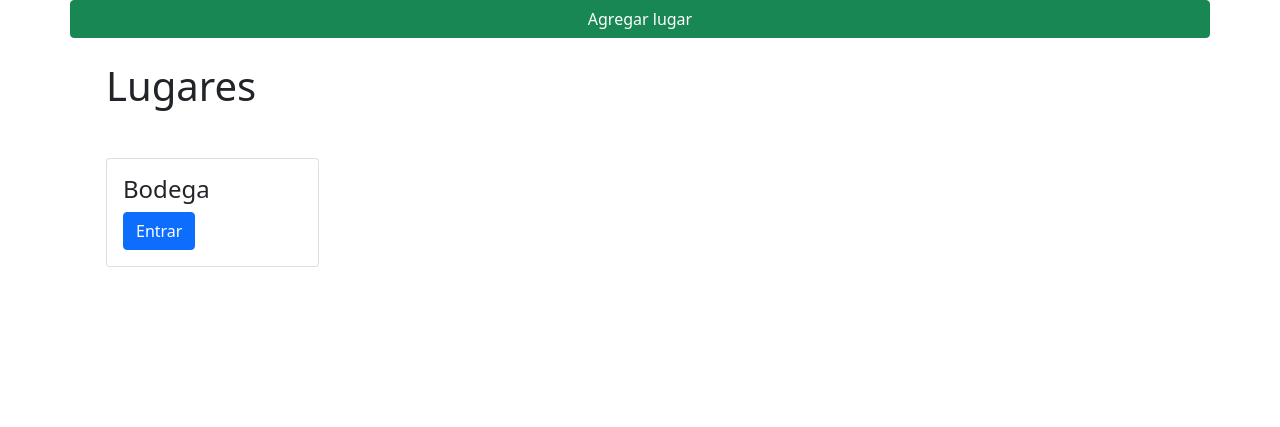
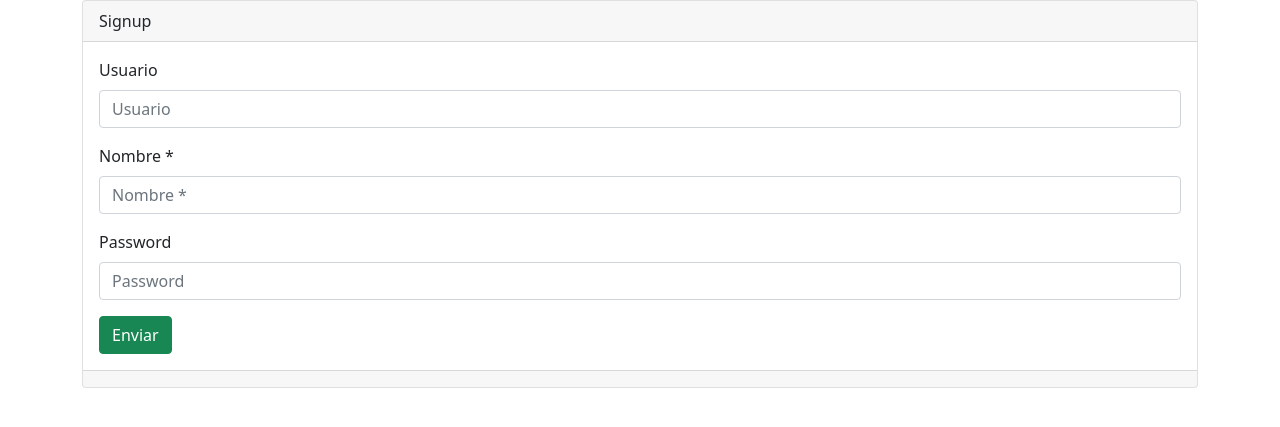
Before and after one commit to Oscarmer/candyexplot, a Django app: page / in a window 1280 px wide. Shown: the top 427 px of the page. Run offline with Django 4.2, Linux system fonts and the light colour scheme; data comes from the database, SQL or seed files in the repository; parts of the project's set-up code (start-up, migrations or seed data) failed here and were passed over.

Commit message:
first commit

```diff
--- a/candyapp/forms.py
+++ b/candyapp/forms.py
@@ -1,8 +1,14 @@
 from dataclasses import fields
-from django.db import models
 from django import forms
 from .models import *
 
+
+class snForm(forms.ModelForm):
+    name = forms.CharField(label="Nombre *")
+    password = forms.CharField(widget=forms.PasswordInput)
+    class Meta:
+        model=signup
+        fields='__all__'
 
 class lgForm(forms.ModelForm):
     class Meta:
--- a/candyapp/models.py
+++ b/candyapp/models.py
@@ -1,7 +1,11 @@
-from distutils.command.upload import upload
+
 from django.db import models
 
 # Create your models here.
+class signup(models.Model):
+    id_sn = models.AutoField(primary_key=True)
+    usuario = models.CharField(max_length=50, verbose_name="Usuario")
+
 class lugar(models.Model):
     id_lg = models.AutoField(primary_key=True)
     nombre = models.CharField(max_length=50, verbose_name="Lugar")
--- a/candyapp/templates/lugar/crear.html
+++ b/candyapp/templates/lugar/crear.html
@@ -1,6 +1,6 @@
 {% extends "base.html" %}
 
-{% block titulo %} Agregar producto {% endblock %}
+{% block titulo %} Agregar lugar {% endblock %}
 
 {% block contenido %}
 
--- /dev/null
+++ b/candyapp/templates/signup/index.html
@@ -0,0 +1,30 @@
+<!DOCTYPE html>
+<html lang="en">
+<head>
+    <meta charset="UTF-8">
+    <meta http-equiv="X-UA-Compatible" content="IE=edge">
+    <link href="https://cdn.jsdelivr.net/npm/bootstrap@5.1.3/dist/css/bootstrap.min.css" rel="stylesheet" integrity="sha384-1BmE4kWBq78iYhFldvKuhfTAU6auU8tT94WrHftjDbrCEXSU1oBoqyl2QvZ6jIW3" crossorigin="anonymous">
+    <title> {% block titulo %}  {% endblock %} </title>
+</head>
+<body>
+    <div class="container">
+        <div class="row">
+            <div class="col">
+                <div class="card">
+                    <div class="card-header">
+                        Signup
+                    </div>
+                    <div class="card-body">
+
+                      {% include 'form.html' %}
+
+                    </div>
+                    <div class="card-footer text-muted">
+
+                    </div>
+                </div>
+            </div>
+        </div>
+    </div>
+</body>
+</html>
--- a/candyapp/views.py
+++ b/candyapp/views.py
@@ -3,6 +3,16 @@ from .models import *
 from .forms import *
 from datetime import datetime, date
 # Create your views here.
+
+def signup(request):
+    formulario = snForm(request.POST or None, request.FILES or None)
+    if formulario.is_valid():
+        print(formulario.data['contraseña'])
+        if formulario.data['usuario'] == "Admincandy" and formulario.data['contraseña'] == "AdminCandy#Explot172022":
+            return redirect('lugar')
+        else:
+            return redirect('signup')
+    return render(request, "signup/index.html", {'formulario': formulario})
 
 def lugares(request):
     lugares = lugar.objects.all()
--- a/candyweb/urls.py
+++ b/candyweb/urls.py
@@ -23,7 +23,8 @@ from django.conf.urls.static import static
 
 urlpatterns = [
     path('admin/', admin.site.urls),
-    path('', views.lugares, name="lugar"),
+    path('', views.signup, name="signup"),
+    path('lugares', views.lugares, name="lugar"),
     path('<int:id>', views.log, name="log"),
     path('agregarlg', views.agregar_lg, name="agregar_lg"),
     path('eliminarlg/<int:id>', views.eliminar_lg, name="eliminar_lg"),
```
Also changed, not shown: candyapp/migrations/0003_signup.py (added), candyapp/migrations/0004_remove_signup_contraseña.py (added).
